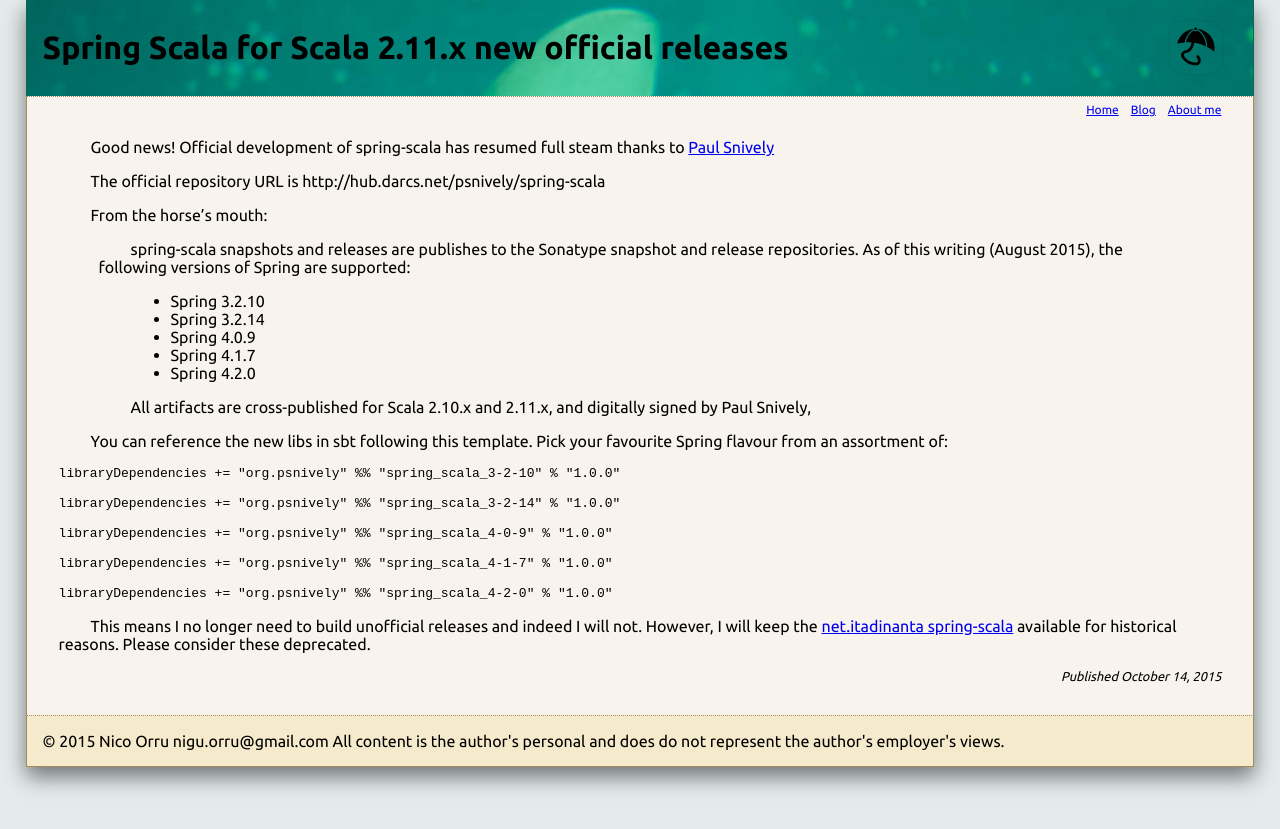
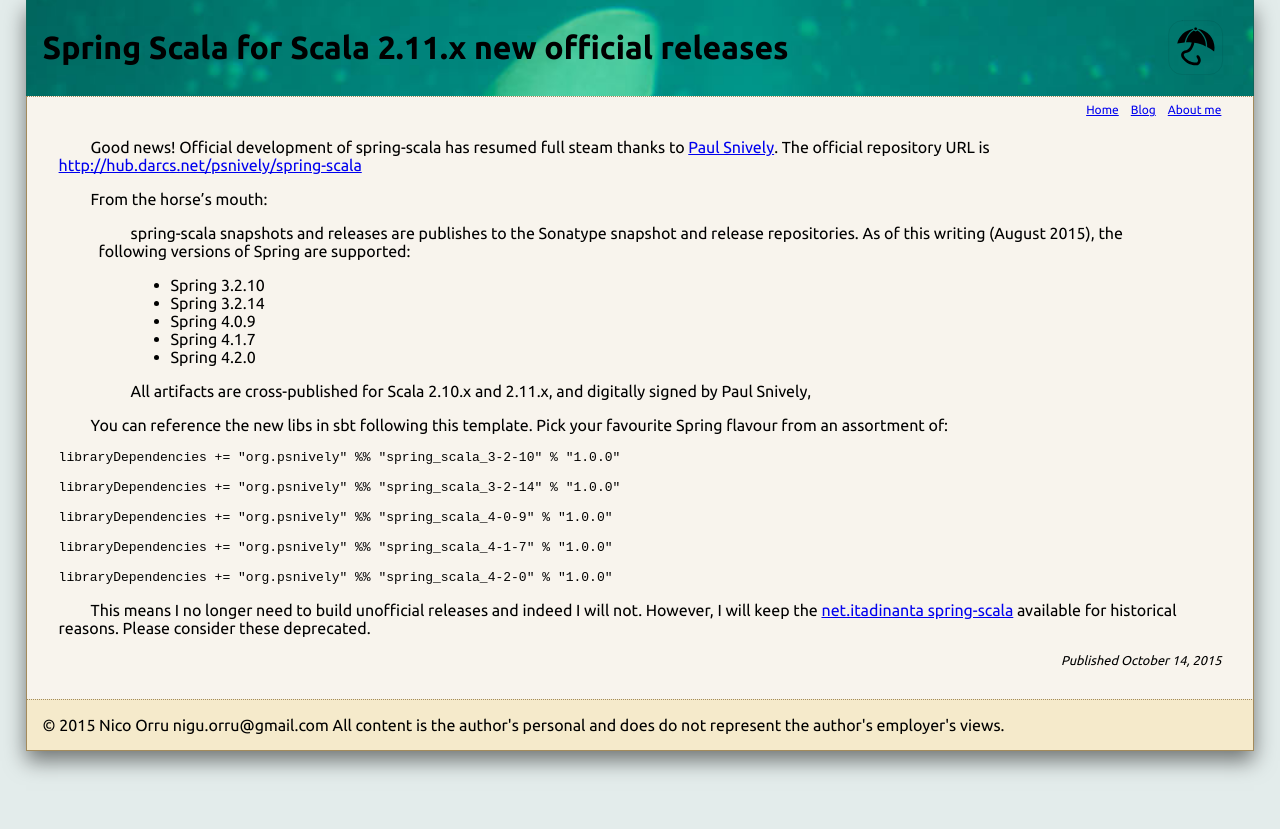
Before and after one commit to itadinanta/itadinanta.github.io, a Jekyll site: the page built from _posts/2015-10-14-scala-spring-new-maintainer.md, in a window 1280 px wide. Shown: the top 829 px of the page. Built offline with Jekyll 4.4.1, drawn with Linux system fonts in a browser that asks for light colours; part of the change alters nothing that is shown.

Commit message:
Url formatting

```diff
--- a/_posts/2015-10-14-scala-spring-new-maintainer.md
+++ b/_posts/2015-10-14-scala-spring-new-maintainer.md
@@ -1,9 +1,7 @@
 ---
 title: Spring Scala for Scala 2.11.x new official releases
 ---
-Good news! Official development of spring-scala has resumed full steam thanks to [Paul Snively](mailto:psnively@mac.com)
-
-The official repository URL is http://hub.darcs.net/psnively/spring-scala
+Good news! Official development of spring-scala has resumed full steam thanks to [Paul Snively](mailto:psnively@mac.com). The official repository URL is [http://hub.darcs.net/psnively/spring-scala](http://hub.darcs.net/psnively/spring-scala)
 
 From the horse's mouth:
 
```
